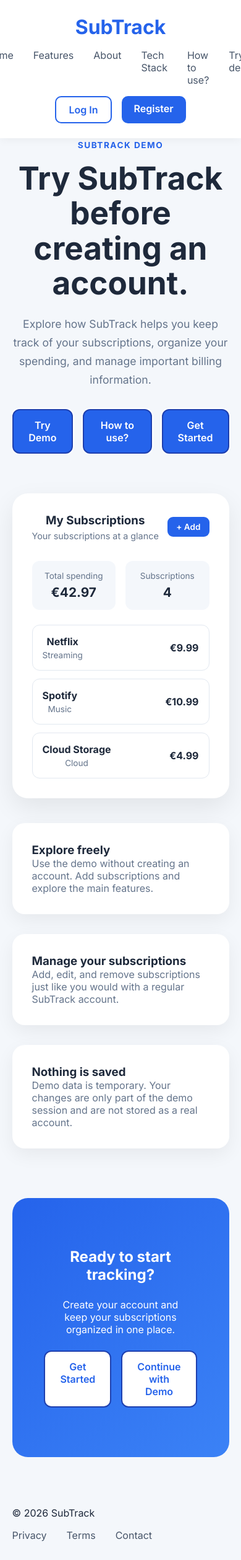
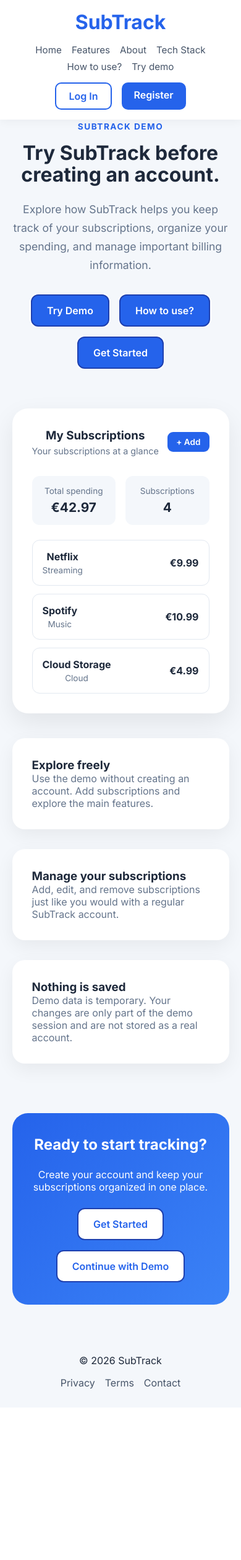
Before and after one commit to ana-d-dev/subscription-tracker, a Flask app: page /demo in a window 390 px wide; the page is wider, and only the part inside the window is pictured. Shown: that part at 62% size. After the commit the page ends 2241 px from the top of that part, so only its background shows below. Run offline with Flask 3, Linux system fonts and the light colour scheme.

Commit message:
Improve mobile and tablet responsiveness

```diff
--- a/static/css/styles.css
+++ b/static/css/styles.css
@@ -1083,3 +1083,175 @@ main {
         gap: 1rem;
     }
 }
+
+
+/* =========================
+   RESPONSIVE — TABLET
+========================= */
+
+@media (max-width: 1024px) {
+
+    nav {
+        height: auto;
+        min-height: 80px;
+    }
+
+    .nav-links {
+        flex-wrap: wrap;
+        justify-content: center;
+        gap: .75rem 1.5rem;
+    }
+
+    .summary-box {
+        min-width: 180px;
+    }
+
+    .subscription-table th,
+    .subscription-table td {
+        padding: 10px 10px;
+    }
+
+    .subscription-table td:nth-child(1) {
+        white-space: normal;
+        overflow-wrap: anywhere;
+    }
+
+    /* Tablet: Service, Price, Billing cycle, Started on,
+       Next payment and Actions. */
+    .subscription-table th:nth-child(3),
+    .subscription-table td:nth-child(3),
+    .subscription-table th:nth-child(4),
+    .subscription-table td:nth-child(4),
+    .subscription-table th:nth-child(8),
+    .subscription-table td:nth-child(8),
+    .subscription-table th:nth-child(9),
+    .subscription-table td:nth-child(9),
+    .subscription-table th:nth-child(10),
+    .subscription-table td:nth-child(10),
+    .subscription-table th:nth-child(11),
+    .subscription-table td:nth-child(11) {
+        display: none;
+    }
+}
+
+@media (max-width: 760px) {
+
+    /* Small tablet: hide Next payment. */
+    .subscription-table th:nth-child(7),
+    .subscription-table td:nth-child(7) {
+        display: none;
+    }
+}
+
+
+/* =========================
+   RESPONSIVE — PHONE
+========================= */
+
+@media (max-width: 640px) {
+
+    nav {
+        padding: 1rem;
+    }
+
+    .nav-links {
+        gap: .5rem 1rem;
+        font-size: .95rem;
+    }
+
+    .auth-buttons {
+        flex-wrap: wrap;
+        justify-content: center;
+    }
+
+    .hero-content h1,
+    .demo-content h1,
+    .spending-hero .hero-content h1 {
+        font-size: 2rem;
+    }
+
+    .hero-buttons,
+    .cta-buttons,
+    .details-actions {
+        flex-wrap: wrap;
+        justify-content: center;
+    }
+
+    .hero-image {
+        height: 240px;
+    }
+
+    .auth-card,
+    .delete-card {
+        padding: 2rem 1.25rem;
+    }
+
+    .auth-page {
+        padding: 2.5rem 1rem;
+    }
+
+    .cta {
+        padding: 2.25rem 1.25rem;
+    }
+
+    .auth-card h1,
+    .delete-card h1,
+    .delete-detail strong {
+        overflow-wrap: anywhere;
+    }
+
+    .delete-actions {
+        flex-direction: column;
+    }
+
+    /* Phone: Service, Price, Started on and Actions. */
+    .subscription-table th:nth-child(5),
+    .subscription-table td:nth-child(5) {
+        display: none;
+    }
+
+    .subscription-table th,
+    .subscription-table td {
+        padding: 8px 6px;
+        font-size: .85rem;
+        white-space: normal;
+    }
+
+    .subscription-table td:nth-child(1) {
+        overflow-wrap: anywhere;
+    }
+
+    .subscription-table td:nth-child(12) a {
+        display: block;
+        margin: 3px 0;
+        text-align: center;
+    }
+
+    .footer-links {
+        flex-wrap: wrap;
+        justify-content: center;
+        gap: 1rem;
+    }
+
+    footer {
+        text-align: center;
+    }
+}
+
+@media (max-width: 380px) {
+
+    .subscription-table th,
+    .subscription-table td {
+        padding: 6px 4px;
+        font-size: .8rem;
+    }
+
+    .subscription-table td:nth-child(6) {
+        overflow-wrap: anywhere;
+    }
+
+    .subscription-table td:nth-child(12) a {
+        padding: 5px 6px;
+        font-size: .78rem;
+    }
+}
```
